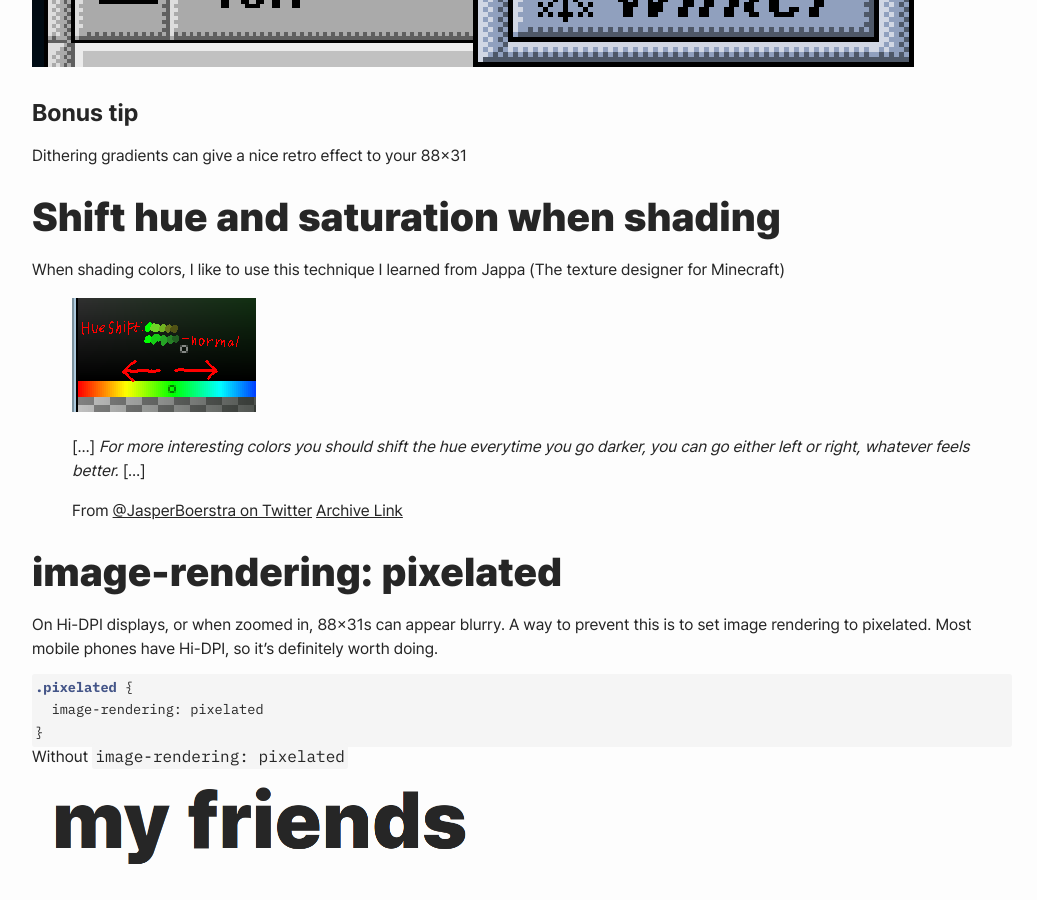
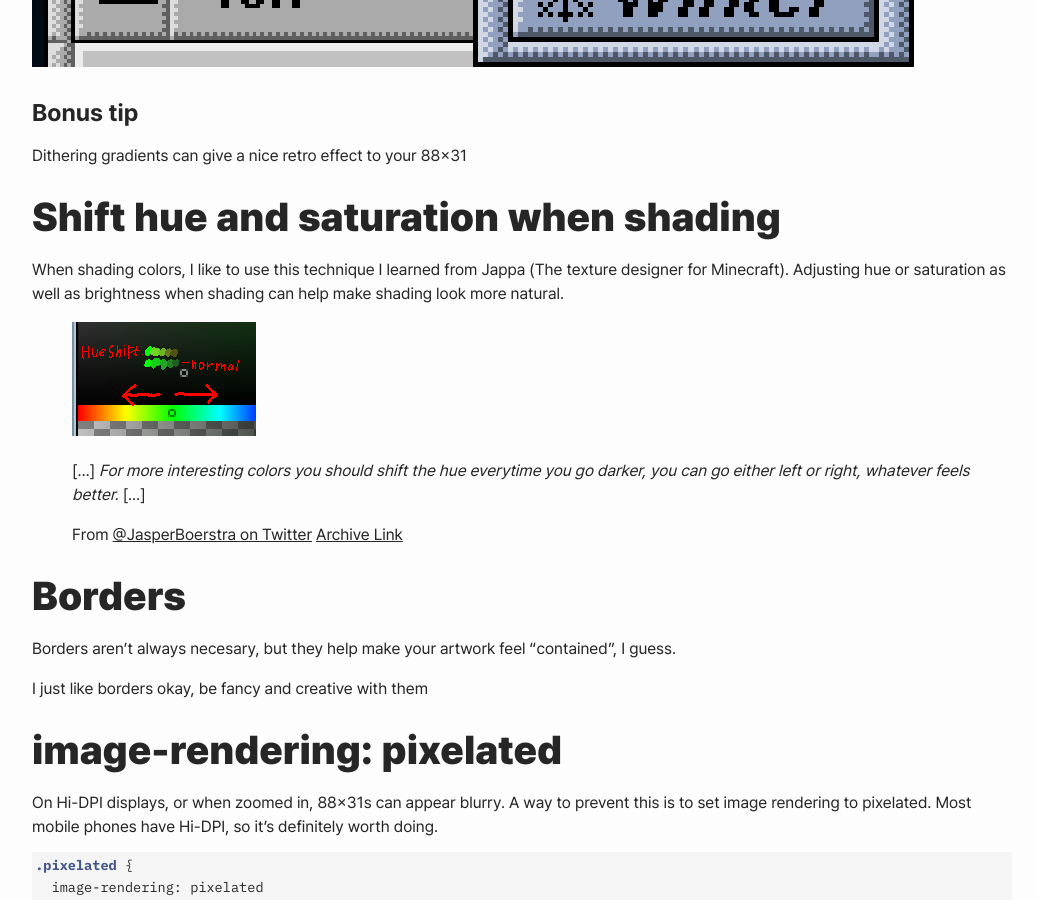
Before and after one commit to adryd325/website, a Jekyll site: the page built from _posts/2024-02-19-88x31-notes.md, in a window 1280 px wide and 900 px high, scrolled down 813 px. Shown: the whole window, without its empty margins (118-1155 px from the left). Built offline with Jekyll 4.4.1, drawn with Linux system fonts in a browser that asks for light colours.

Commit message:
88x31 notes changes

```diff
--- a/_posts/2024-02-19-88x31-notes.md
+++ b/_posts/2024-02-19-88x31-notes.md
@@ -42,13 +42,19 @@ Dithering gradients can give a nice retro effect to your 88x31
 
 ## Shift hue and saturation when shading
 
-When shading colors, I like to use this technique I learned from Jappa (The texture designer for Minecraft)
+When shading colors, I like to use this technique I learned from Jappa (The texture designer for Minecraft). Adjusting hue or saturation as well as brightness when shading can help make shading look more natural.
 
 > ![ ](/static/pages/88x31-notes-jappa-shading.png)
 >
 > [...] *For more interesting colors you should shift the hue everytime you go darker, you can go either left or right, whatever feels better.* [...]
 >
 >From [@JasperBoerstra on Twitter](https://twitter.com/JasperBoerstra/status/1100740951662886913) [Archive Link](https://web.archive.org/web/20231224213730/https://twitter.com/JasperBoerstra/status/1100740951662886913?s=20)
+
+## Borders
+
+Borders aren't always necesary, but they help make your artwork feel "contained", I guess.
+
+I just like borders okay, be fancy and creative with them
 
 ## image-rendering: pixelated
 
```
